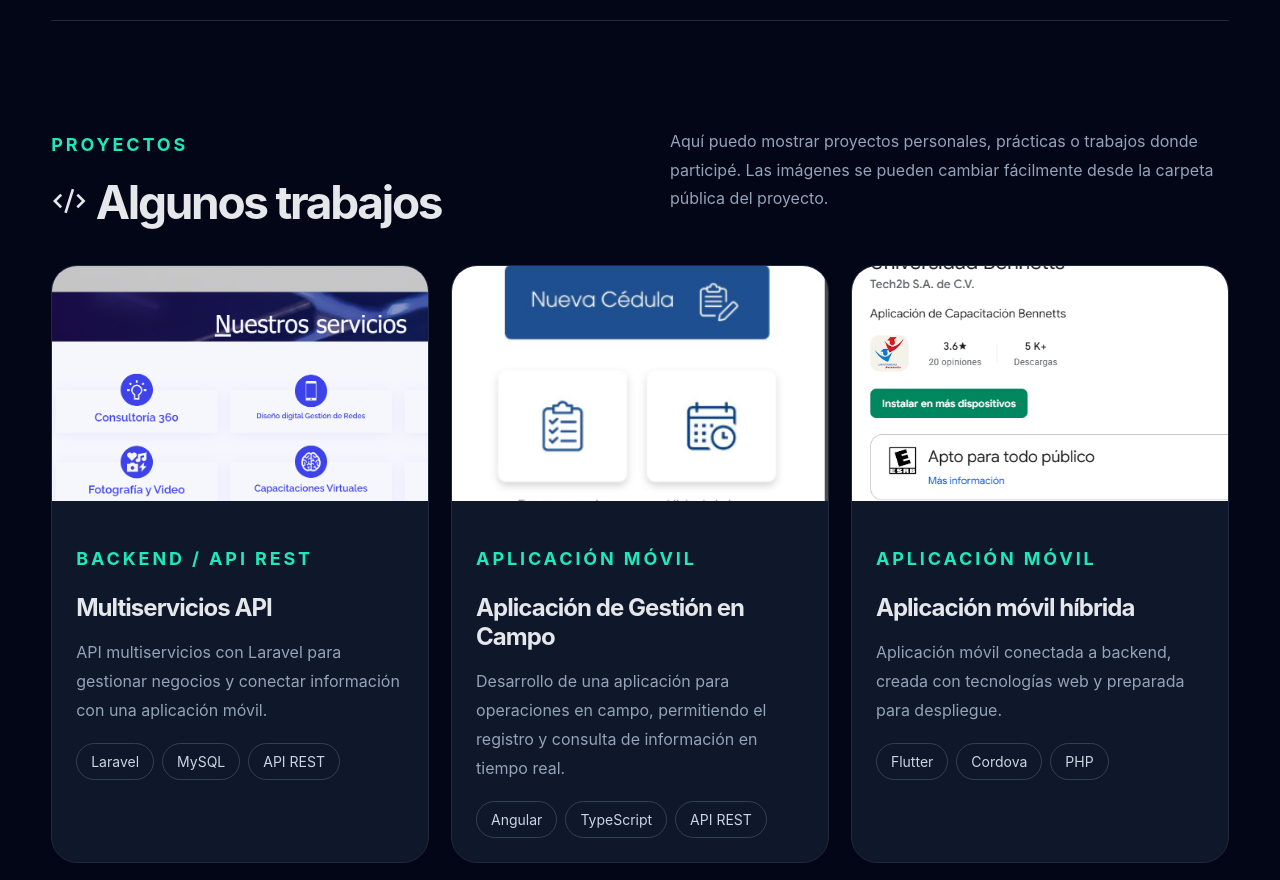
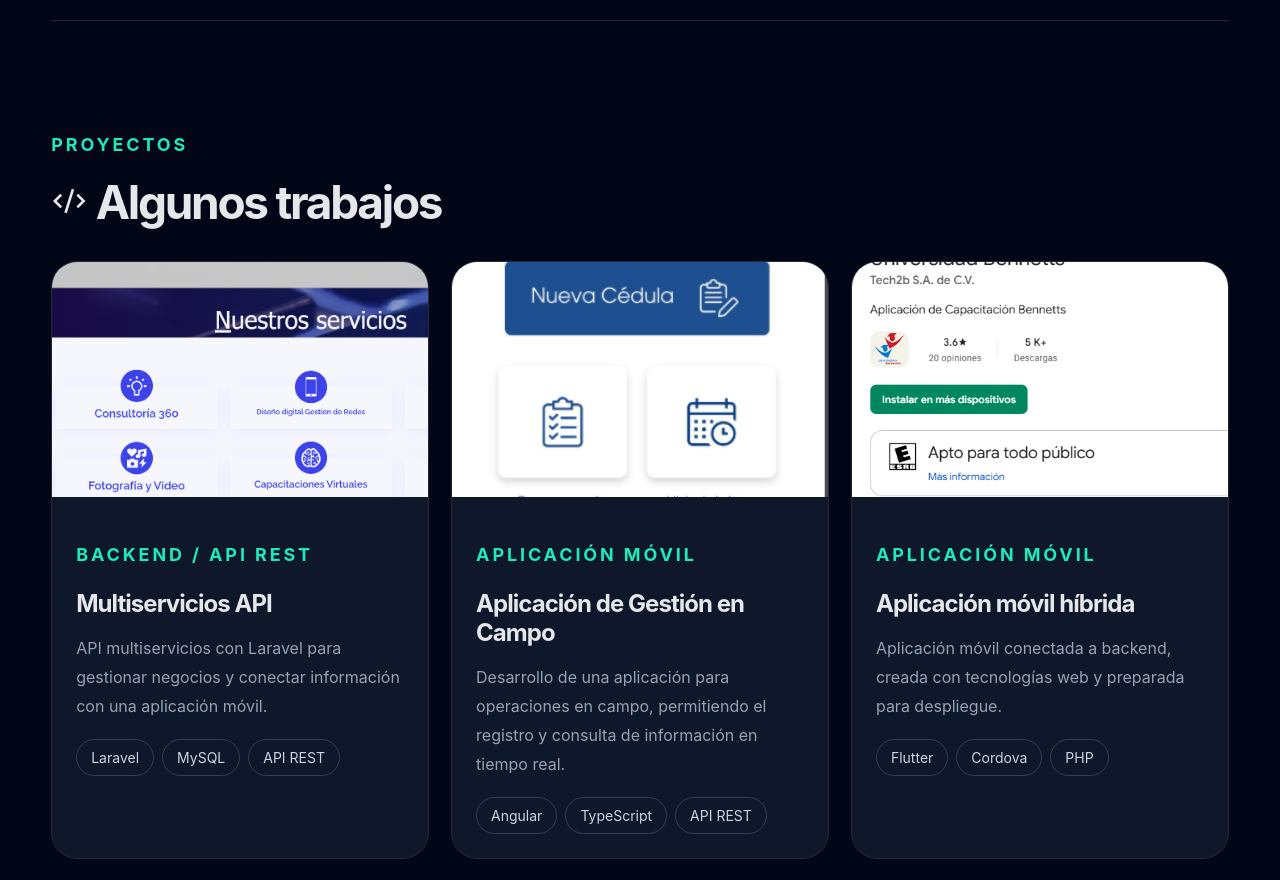
Before and after one commit to salvadorcast/portafolio-ed, a Vue app: page / in a window 1280 px wide. Shown: the part 2840-3720 px from the top of the page. Built offline with nearby package versions, Linux system fonts and the light colour scheme.

Commit message:
quite comentrarios de proyectos

```diff
--- a/src/components/Portfolio.vue
+++ b/src/components/Portfolio.vue
@@ -197,11 +197,11 @@ code_xml
 </span> Algunos trabajos</h2>
         </div>
 
-        <p>
+       <!--  <p>
           Aquí puedo mostrar proyectos personales, prácticas o trabajos donde
           participé. Las imágenes se pueden cambiar fácilmente desde la carpeta
           pública del proyecto.
-        </p>
+        </p> -->
       </div>
 
       <div class="projects-grid">
```
